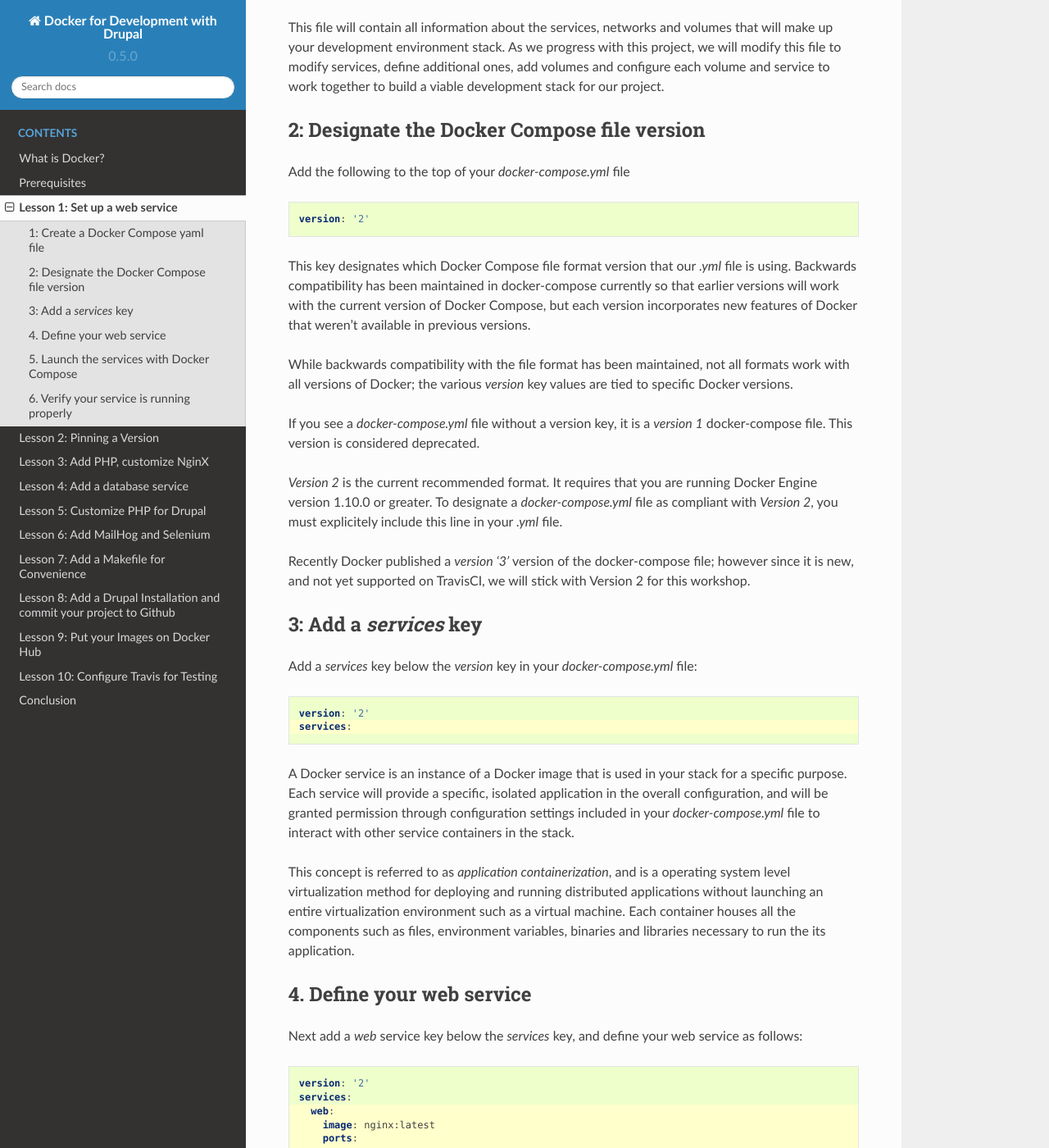
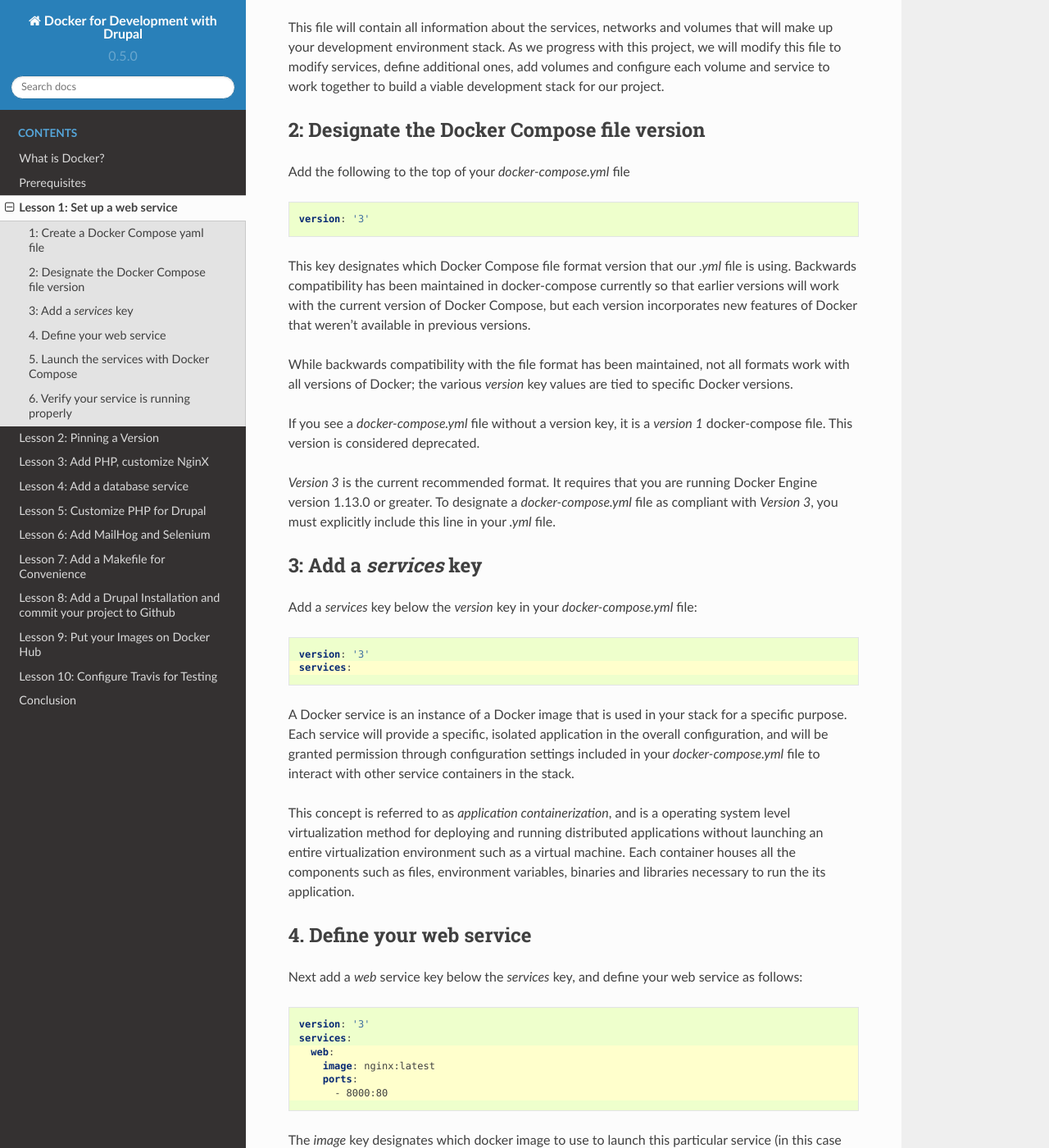
Before and after one commit to codementality/docker-for-drupal-development, a Sphinx documentation site: the page built from docs/lessonone.rst, in a window 1280 px wide and 1400 px high, scrolled down 290 px. Shown: the whole window at 82% size. Built offline with Sphinx 7.4.7 and the Read the Docs theme 2.0.0, drawn with Linux system fonts in a browser that asks for light colours.

Commit message:
Updating lesson one

```diff
--- a/docs/lessonone.rst
+++ b/docs/lessonone.rst
@@ -16,7 +16,7 @@
 
 .. code-block:: yaml
 
-   version: '2'
+   version: '3'
 
 This key designates which Docker Compose file format version that our `.yml` file is using.  Backwards compatibility has been maintained in docker-compose currently so that earlier versions will work with the current version of Docker Compose, but each version incorporates new features of Docker that weren't available in previous versions.
 
@@ -24,9 +24,8 @@
 
 If you see a `docker-compose.yml` file without a version key, it is a `version 1` docker-compose file.  This version is considered deprecated.
 
-`Version 2` is the current recommended format.  It requires that you are running Docker Engine version 1.10.0 or greater.  To designate a `docker-compose.yml` file as compliant with `Version 2`, you must explicitely include this line in your `.yml` file.
+`Version 3` is the current recommended format.  It requires that you are running Docker Engine version 1.13.0 or greater.  To designate a `docker-compose.yml` file as compliant with `Version 3`, you must explicitly include this line in your `.yml` file.
 
-Recently Docker published a `version '3'` version of the docker-compose file; however since it is new, and not yet supported on TravisCI, we will stick with Version 2 for this workshop.
 
 3:  Add a `services` key
 ########################
@@ -36,7 +35,7 @@
 .. code-block:: yaml
    :emphasize-lines: 2
 
-   version: '2'
+   version: '3'
    services:
 
 A Docker service is an instance of a Docker image that is used in your stack for a specific purpose.  Each service will provide a specific, isolated application in the overall configuration, and will be granted permission through configuration settings included in your `docker-compose.yml` file to interact with other service containers in the stack.
@@ -51,7 +50,7 @@
 .. code-block:: yaml
    :emphasize-lines: 3-6
 
-   version: '2'
+   version: '3'
    services:
      web:
        image: nginx:latest
@@ -93,7 +92,7 @@
 .. code-block:: yaml
    :linenos:
 
-   version: '2'
+   version: '3'
    services:
      web:
        image: nginx:latest
```
